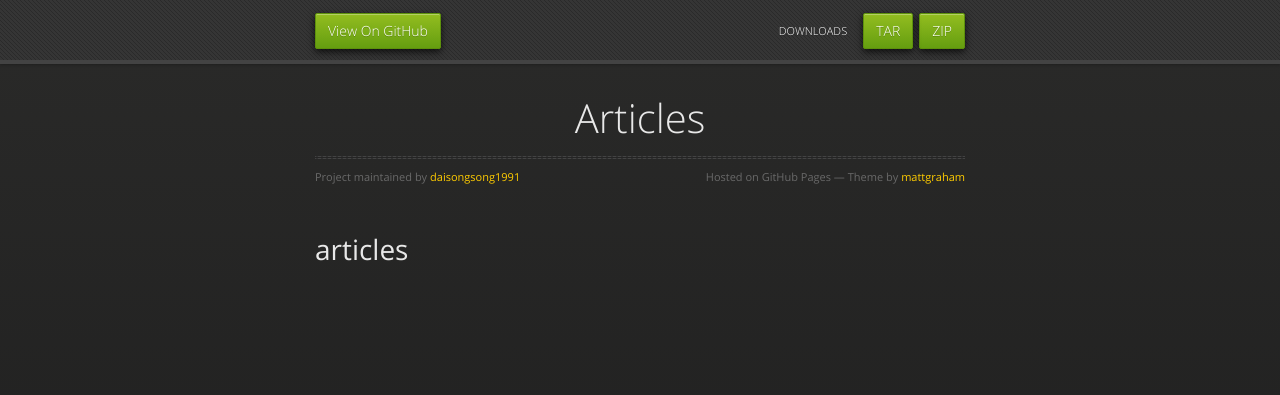
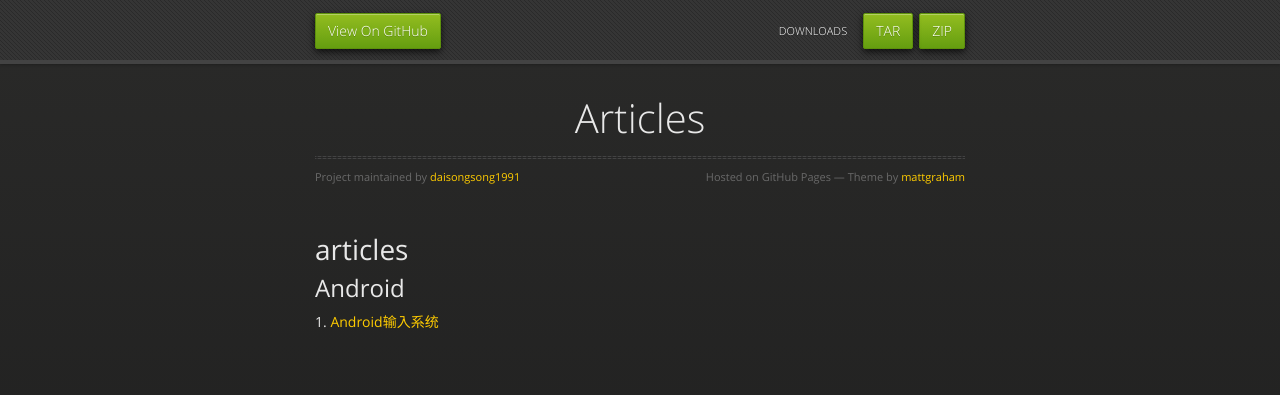
Before and after one commit to daisongsong1991/articles, a plain HTML site: page index.html in a window 1280 px wide. Drawn offline with nearby package versions, Linux system fonts and the light colour scheme.

```diff
--- a/index.html
+++ b/index.html
@@ -40,6 +40,13 @@
 
         <h1>
 <a id="articles" class="anchor" href="#articles" aria-hidden="true"><span aria-hidden="true" class="octicon octicon-link"></span></a>articles</h1>
+
+<h2>
+<a id="android" class="anchor" href="#android" aria-hidden="true"><span aria-hidden="true" class="octicon octicon-link"></span></a>Android</h2>
+
+<h4>
+<a id="1-android输入系统" class="anchor" href="#1-android%E8%BE%93%E5%85%A5%E7%B3%BB%E7%BB%9F" aria-hidden="true"><span aria-hidden="true" class="octicon octicon-link"></span></a>1. <a href="./android/input_system/input_system.md">Android输入系统</a>
+</h4>
       </section>
 
     </div>
--- a/params.json
+++ b/params.json
@@ -1,6 +1,6 @@
 {
   "name": "Articles",
   "tagline": "",
-  "body": "# articles",
+  "body": "# articles\r\n\r\n##  Android\r\n\r\n#### 1. [Android输入系统](./android/input_system/input_system.md)\r\n",
   "note": "Don't delete this file! It's used internally to help with page regeneration."
 }
```
